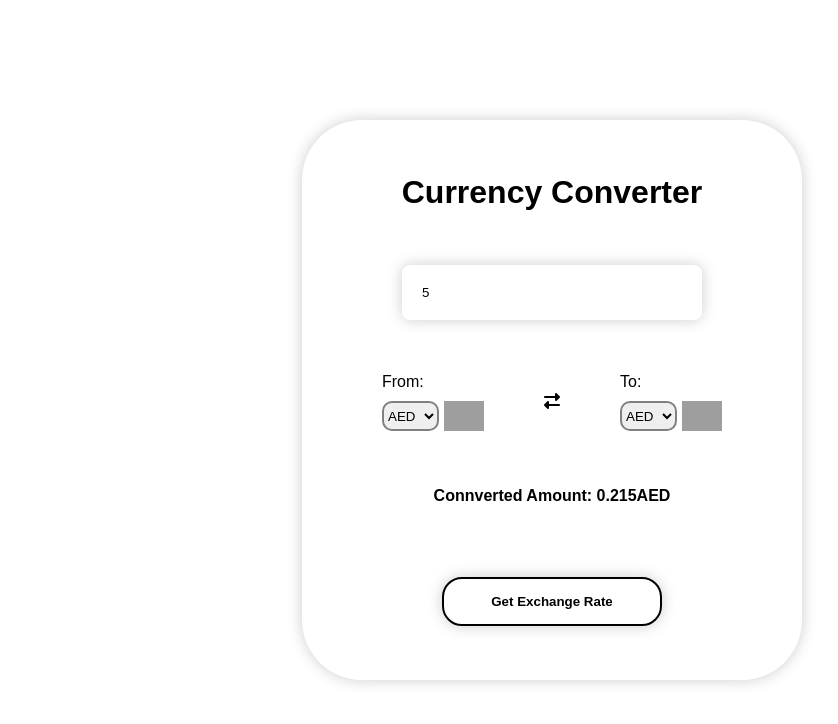
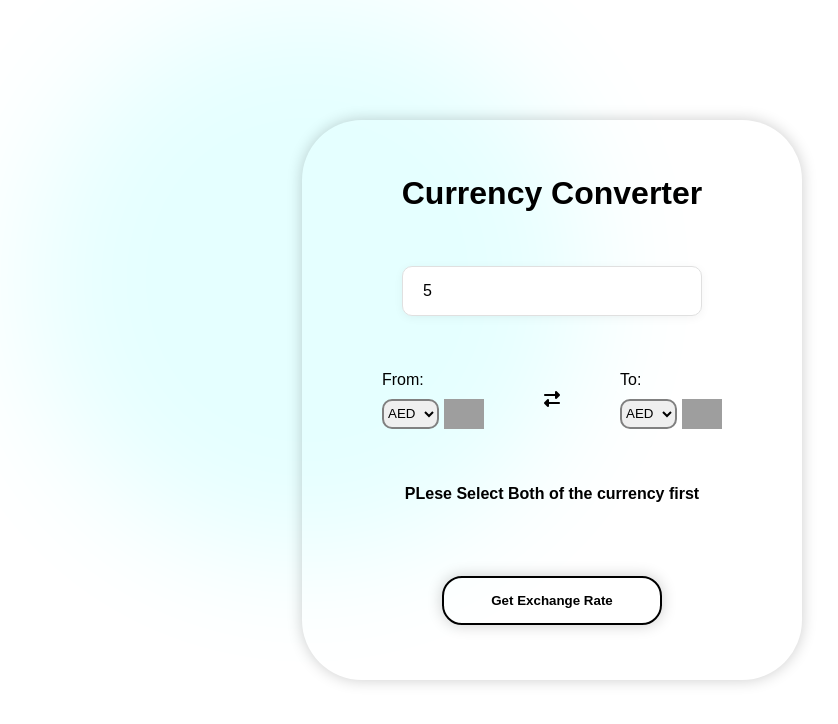
Before and after one commit to kIngsLaYeR-gt/Currency-Converter, a plain HTML site: page index.html in a window 1280 px wide. Both pictures are taken after typing "5" into the empty fields and a click on the button "Get Exchange Rate". Shown: the whole page, without its empty margins (88-926 px from the left). Drawn offline with Linux system fonts and the light colour scheme; grey boxes are pictures that could not be loaded.

Commit message:
Initial Commit

```diff
--- a/index.html
+++ b/index.html
@@ -8,7 +8,9 @@
     <link rel="stylesheet" href="style.css" />
   </head>
   <body>
-    <form action=""
+    <div class="bg-blue"></div>
+    <div class="bdd">
+      <form action=""
       <div class="container">
         <h2>Currency Converter</h2>
         <input type="number" name="" id="" placeholder="Enter amount" />
@@ -39,6 +41,7 @@
         <button><p>Get Exchange Rate</p></button>
       </div>
     </form>
+    </div>
     <script src="code.js"></script>
     <script src="newScript.js"></script>
 
--- a/newScript.js
+++ b/newScript.js
@@ -15,7 +15,6 @@ for (let select of choices) {
   }
 
   if (index === 0) {
-    // First select element
     select.addEventListener("change", async (e) => {
       console.log("First select clicked");
       updateFlag(e.target);
@@ -23,8 +22,7 @@ for (let select of choices) {
       def = e.target.value.toLowerCase();
     });
   } else if (index === 1) {
-    // Second select element
-    select.addEventListener("click", async (e) => {
+    select.addEventListener("change", async (e) => {
       console.log("Second select clicked");
       updateFlag(e.target);
       await getData(e.target);
@@ -41,7 +39,6 @@ const setUrl = (element) => {
 const updateFlag = (element) => {
   let currCode = element.value;
   let countryCode = countryList[currCode];
-  // console.log(countryCode)
   let newSrc = "https://flagsapi.com/" + countryCode + "/flat/64.png";
   let image = element.parentElement.querySelector("img");
   image.src = newSrc;
@@ -66,7 +63,5 @@ const getData = async (element) => {
 };
 btn.addEventListener("click", (evt) => {
         evt.preventDefault();
-        let amount = document.querySelector("form input");
-        let amtval = amount.value;
-        result.innerHTML = `Connverted Amount:  ${Math.abs(amtval * 0.043).toFixed(3)}${"AED"}`;
+        result.innerHTML = `PLese Select Both of the currency first`;
 });
--- a/style.css
+++ b/style.css
@@ -4,14 +4,9 @@
     font-family: sans-serif;
     box-sizing: border-box;
 }
-
-body {
-    height: 100vh;
-    display: flex;
-    justify-content: center;
-    align-items: center;
+.bdd {
+    position: fixed;
 }
-
 .container {
     background: transparent;
     position: relative;
@@ -24,17 +19,19 @@ body {
     border-radius: 60px;
     box-shadow: 0px 0px 15px rgba(0, 0, 0, 0.2);
 }
-
 h2 {
     font-size: xx-large;
 }
 
 input {
-    padding:20px;
-    width: 300px;
-    border-radius: 8px;
-    border: none;
-    box-shadow: 0px 0px 15px rgba(0, 0, 0, 0.2);
+    padding: 15px 20px;
+    width: 100%;
+    max-width: 300px;
+    border-radius: 10px;
+    border: 1px solid #e0e0e0;
+    box-shadow: 0 2px 10px rgba(0, 0, 0, 0.05);
+    font-size: 16px;
+    transition: all 0.3s ease;
 }
 .choices {
     display: flex;
@@ -113,3 +110,35 @@ img {
     position: relative;
     top: 10%;
 }
+input:focus {
+    outline: none;
+    border-color: #4a6cf7;
+    box-shadow: 0 2px 15px rgba(74, 108, 247, 0.2);
+}
+body {
+    position: relative;
+    height: 100vh;
+    display: flex;
+    align-items: center;
+    justify-content: center;
+}
+.bg-blue {
+    height: 70vh;
+    width: 70vh;
+    background-color: aqua;
+    position: absolute;
+    top: 0;
+    left: 0;
+    filter: blur(4rem);
+    opacity: 0.1;
+    border-radius: 50%;
+    animation: bg 4s ease-out infinite;
+}
+@keyframes bg {
+    0% {
+
+    }
+    100% {
+        transform: translateX(100vw);
+    }
+}
```
Also changed, not shown: script.js (deleted, +0 -51 lines).
